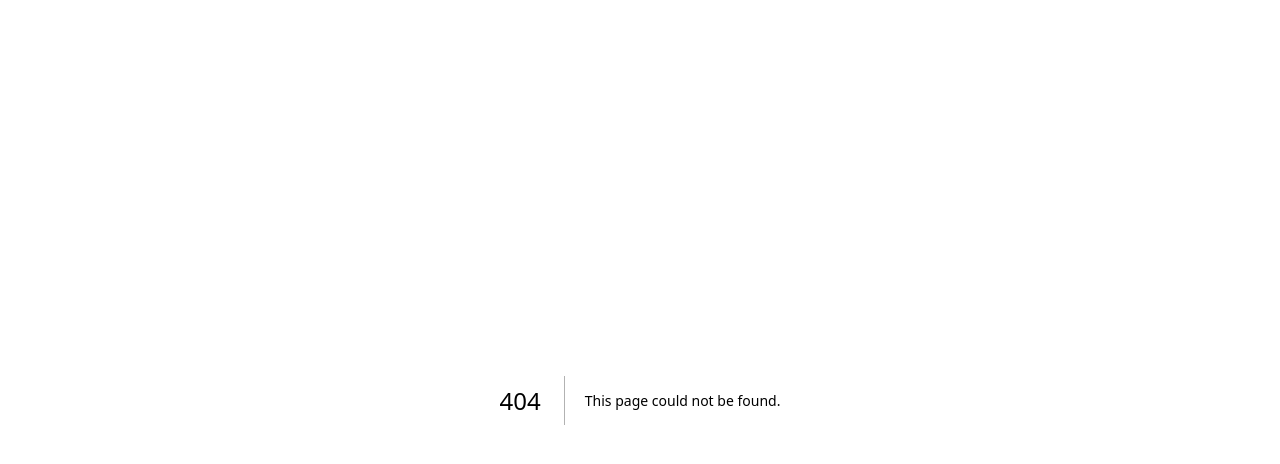
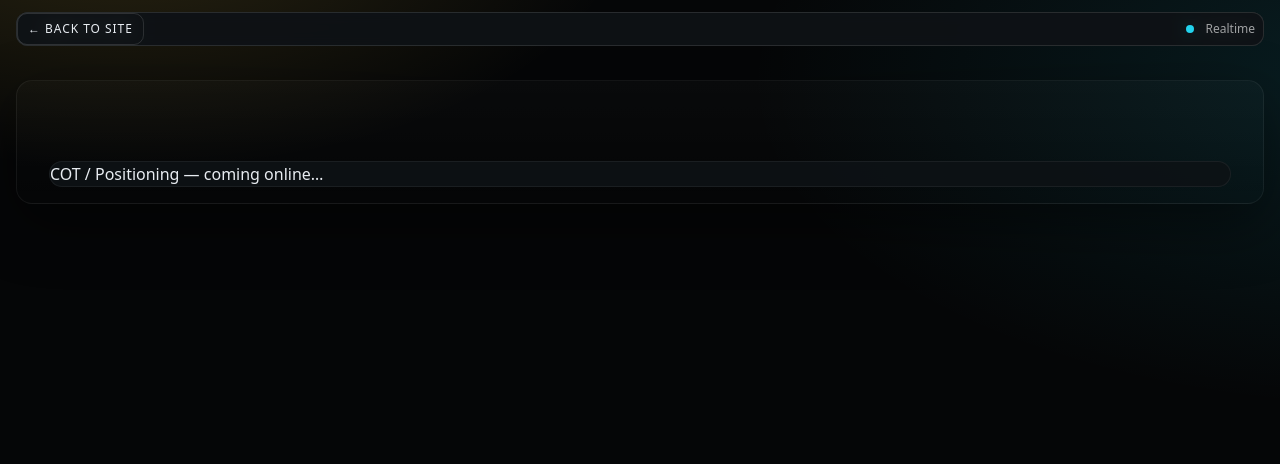
Before and after one commit to edmju/vtrqxtrading-next, a Next.js app: page /dashboard/positioning in a window 1280 px wide. Before the commit this address had no page. Shown: the top 464 px of the page. Built offline with nearby package versions, Linux system fonts and the light colour scheme.

Commit message:
Create page.tsx

```diff
--- /dev/null
+++ b/src/app/(terminal)/dashboard/positioning/page.tsx
@@ -0,0 +1,3 @@
+export default function PositioningPage() {
+  return <div className="terminal-panel">COT / Positioning — coming online…</div>;
+}
```
